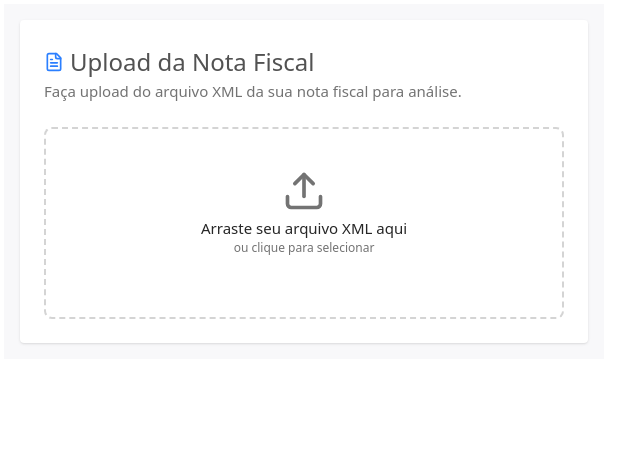
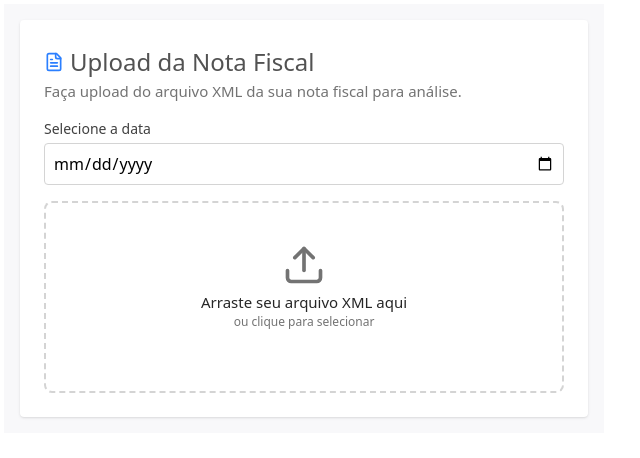
Before and after one commit to Marlonjms/Fron-extensao-NF, a React (Vite) app: page / in a window 1280 px wide. Shown: the top 458 px of the page, without its empty margins (0-640 px from the left). Built offline with nearby package versions, Linux system fonts and the light colour scheme.

Commit message:
adiconado o input de data

```diff
--- a/src/App.tsx
+++ b/src/App.tsx
@@ -3,6 +3,7 @@ import { FileText, Upload } from "lucide-react";
 
 export default function App() {
   const [selectedFile, setSelectedFile] = useState<File | null>(null);
+  const [selectedDate, setSelectDate] = useState<string>("");
 
   function handleFileChange(event: React.ChangeEvent<HTMLInputElement>) {
     const file = event.target.files?.[0];
@@ -11,7 +12,7 @@ export default function App() {
   return (
     <div className="w-[600px] h-auto flex flex-col items-center justify-center bg-fundo p-4 m-1">
       <div className="bg-white p-6 rounded shadow w-full">
-        <div className="flex flex-col gap-0 mb-6">
+        <div className="flex flex-col gap-0 mb-4">
           <div className="flex items-center gap-1.5">
             <FileText className="w-5 h-5 text-blue-500" />
             <h1 className="text-neutral-600 text-[24px] font-sans font-medium">
@@ -21,6 +22,18 @@ export default function App() {
           <p className="text-neutral-500 text-sans font-normal text-[15px]">
             Faça upload do arquivo XML da sua nota fiscal para análise.
           </p>
+        </div>
+
+        <div className="mb-4">
+          <label className="block text-sm font-medium text-neutral-700 mb-1">
+            Selecione a data
+          </label>
+          <input
+            type="date"
+            value={selectedDate}
+            onChange={(e) => setSelectDate(e.target.value)}
+            className="border border-neutral-300 rounded p-2 w-full"
+          />
         </div>
 
         <label
```
